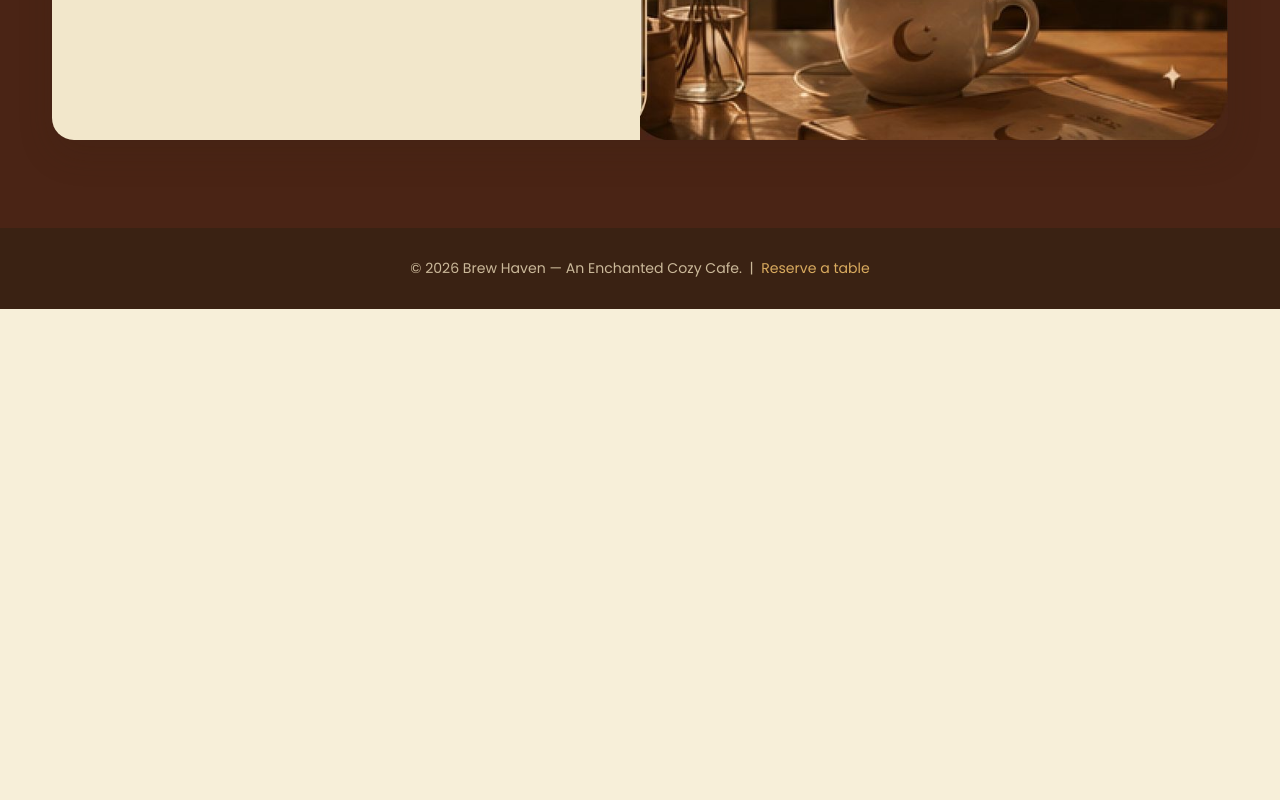
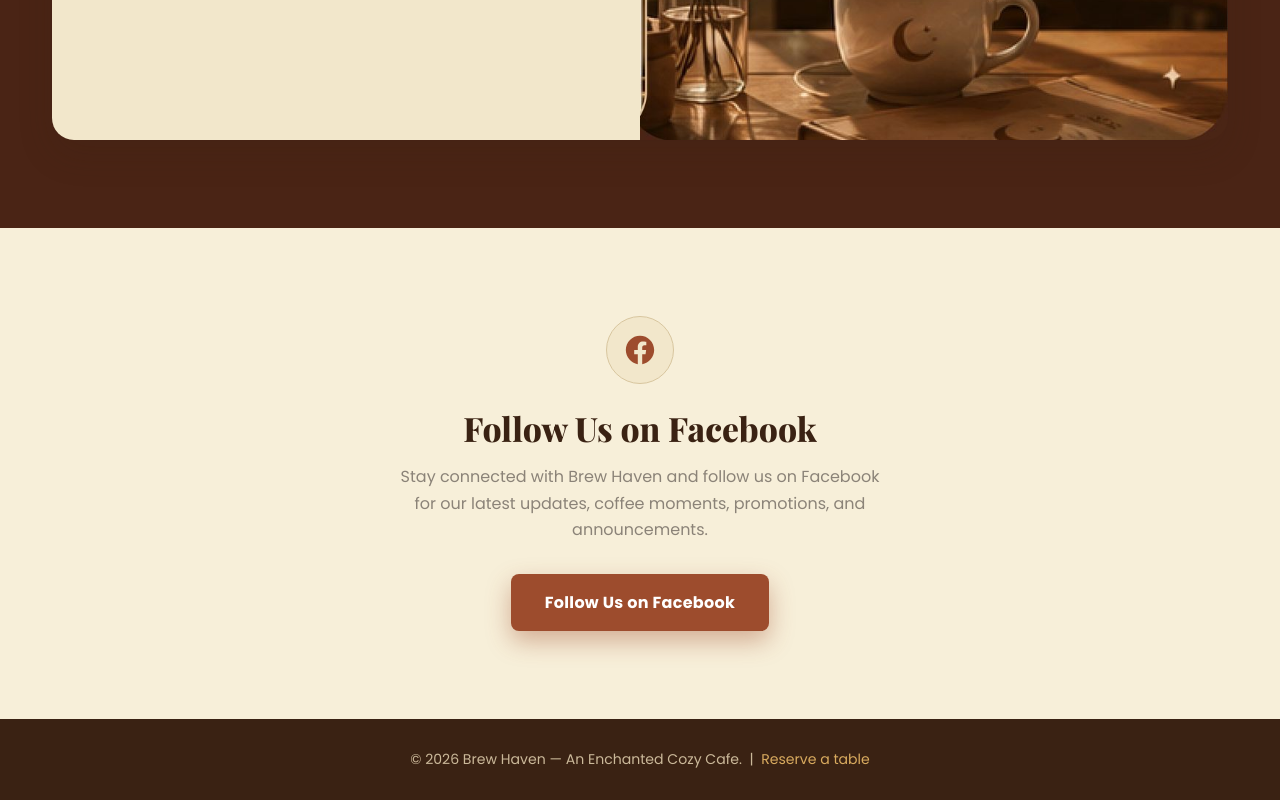
Before and after one commit to jcsalvatierra/brew-haven-site, a plain HTML site: page index.html in a window 1280 px wide. Shown: the part 3736-4536 px from the top of the page. Before the commit the page ends 4045 px from the top, so only its background shows below. Drawn offline with nearby package versions, Linux system fonts and the light colour scheme; a web font is replaced by a local one.

Commit message:
Add files via upload

```diff
--- a/css/style.css
+++ b/css/style.css
@@ -762,3 +762,69 @@ textarea{ resize: vertical; min-height: 100px; }
   .location-panel{ padding: 22px; }
   .promo-panel{ padding: 40px 28px; }
 }
+
+/* =========================================================
+   Follow Us section — additive only, does not modify any
+   existing rule above. Reuses existing design tokens
+   (--cream, --brown-dark, --terracotta, --font-display,
+   --font-body, --radius-*, --shadow-soft) so it matches the
+   current Brew Haven aesthetic.
+   ========================================================= */
+.followus{
+  text-align: center;
+}
+.followus-inner{
+  max-width: 640px;
+  margin: 0 auto;
+  display: flex;
+  flex-direction: column;
+  align-items: center;
+}
+.followus-icon{
+  width: 68px;
+  height: 68px;
+  border-radius: 50%;
+  background: var(--cream);
+  border: 1.5px solid var(--cream-border);
+  color: var(--terracotta);
+  display: flex;
+  align-items: center;
+  justify-content: center;
+  margin-bottom: 22px;
+}
+.followus-heading{
+  font-family: var(--font-display);
+  font-weight: 800;
+  font-size: 2.1rem;
+  color: var(--brown-dark);
+  margin: 0 0 14px;
+}
+.followus-text{
+  color: var(--gray-text);
+  font-size: 1rem;
+  line-height: 1.65;
+  margin: 0 0 30px;
+  max-width: 480px;
+}
+.followus-cta{
+  display: inline-block;
+  background: var(--terracotta);
+  color: #fff;
+  font-family: var(--font-body);
+  font-weight: 700;
+  font-size: 1rem;
+  letter-spacing: 0.3px;
+  padding: 16px 34px;
+  border-radius: var(--radius-sm);
+  box-shadow: 0 10px 24px rgba(157, 76, 45, 0.4);
+  transition: transform 0.2s ease, box-shadow 0.2s ease;
+}
+.followus-cta:hover{
+  transform: translateY(-2px);
+  box-shadow: 0 14px 30px rgba(157, 76, 45, 0.5);
+}
+
+@media (max-width: 560px){
+  .followus-heading{ font-size: 1.7rem; }
+  .followus-text{ font-size: 0.95rem; }
+}
--- a/index.html
+++ b/index.html
@@ -217,6 +217,18 @@
   </div>
 </section>
 
+<!-- ============ FOLLOW US (new, additive section) ============ -->
+<section class="section section-cream followus">
+  <div class="container followus-inner">
+    <div class="followus-icon" aria-hidden="true">
+      <svg viewBox="0 0 24 24" width="34" height="34" fill="currentColor"><path d="M22 12.06C22 6.5 17.52 2 12 2S2 6.5 2 12.06c0 5.02 3.66 9.18 8.44 9.94v-7.03H7.9v-2.91h2.54V9.85c0-2.51 1.49-3.9 3.77-3.9 1.09 0 2.24.2 2.24.2v2.46h-1.26c-1.24 0-1.63.77-1.63 1.56v1.89h2.78l-.44 2.91h-2.34V22c4.78-.76 8.44-4.92 8.44-9.94Z"/></svg>
+    </div>
+    <h2 class="followus-heading">Follow Us on Facebook</h2>
+    <p class="followus-text">Stay connected with Brew Haven and follow us on Facebook for our latest updates, coffee moments, promotions, and announcements.</p>
+    <a href="https://www.facebook.com/share/p/19LWjGggzc/?mibextid=wwXIfr" target="_blank" rel="noopener noreferrer" class="followus-cta">Follow Us on Facebook</a>
+  </div>
+</section>
+
 <footer class="site-footer">
   <div class="container">
     &copy; <span id="year"></span> Brew Haven — An Enchanted Cozy Cafe. &nbsp;|&nbsp; <a href="reservation.html">Reserve a table</a>
```
